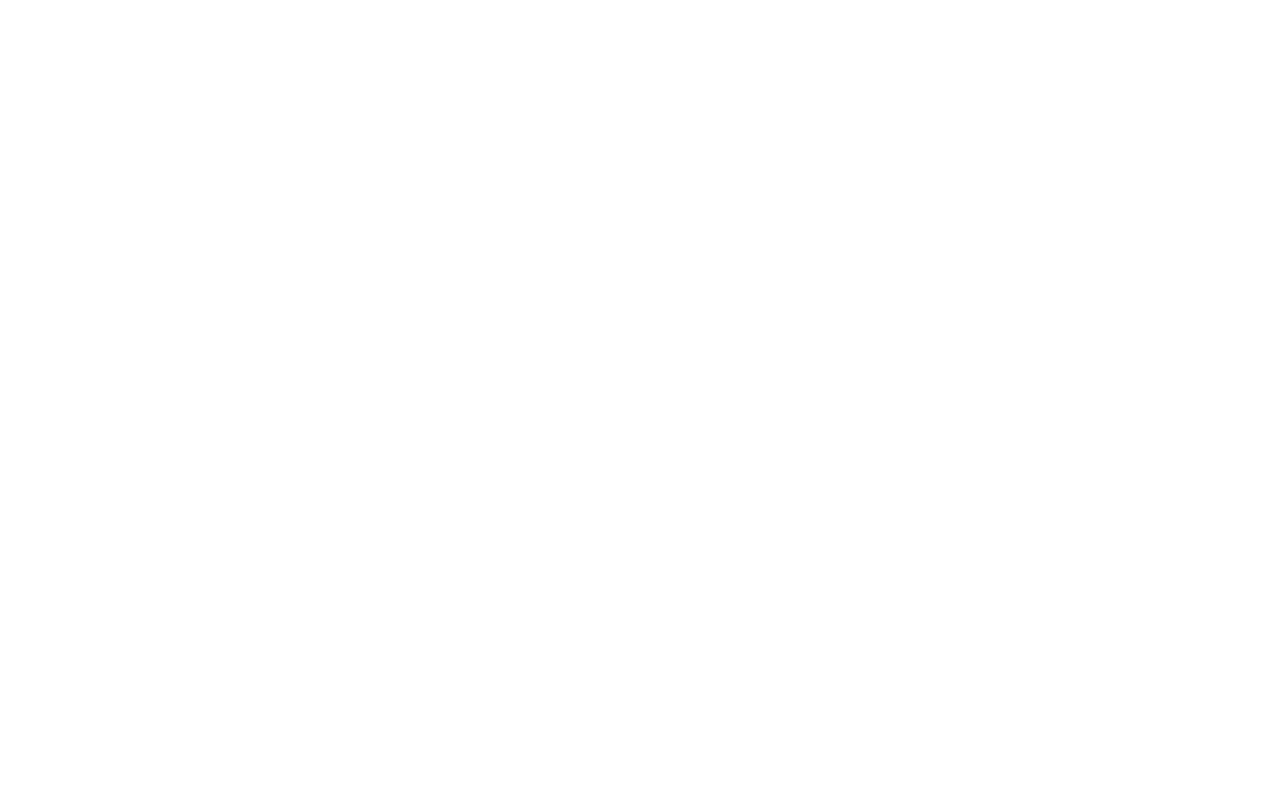
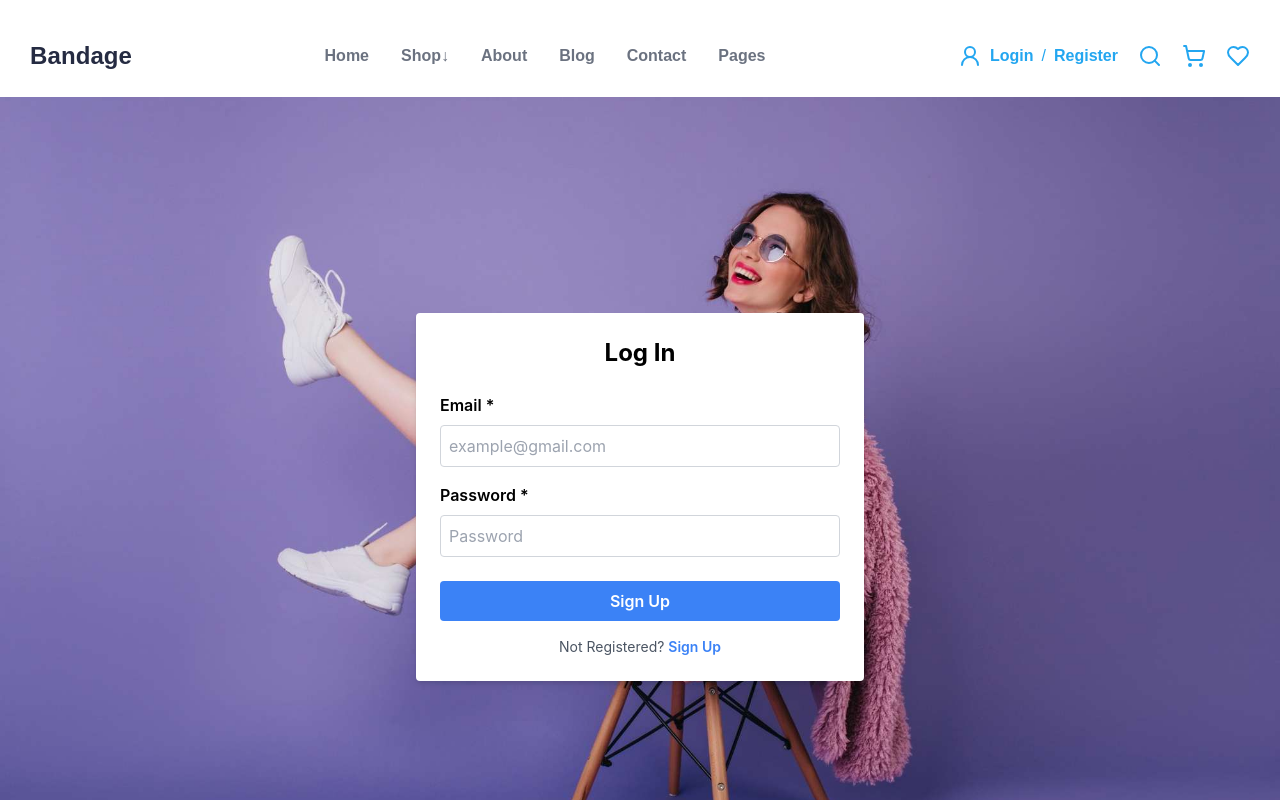
Before and after one commit to furkanozanyuce/my-ecommerce, a React (Vite) app: page /login in a window 1280 px wide. Shown: the top 800 px of the page. Built offline with nearby package versions, Linux system fonts and the light colour scheme.

Commit message:
created login page, added toastify for success and error to login and signup

```diff
--- a/src/App.jsx
+++ b/src/App.jsx
@@ -4,6 +4,9 @@
 import HomePage from "./pages/HomePage"
 import ShopPage from './pages/ShopPage'
 import SignupForm from './pages/SignupForm'
+import LoginForm from './pages/LoginForm'
+import { ToastContainer } from 'react-toastify'
+import 'react-toastify/dist/ReactToastify.css';
 
 function App() {
 
@@ -19,7 +22,11 @@
         <Route path="/signup">
           <SignupForm />
         </Route>
+        <Route path="/login">
+          <LoginForm />
+        </Route>
       </Switch>
+      <ToastContainer />
     </div>
   )
 }
--- a/src/layout/Header.jsx
+++ b/src/layout/Header.jsx
@@ -1,7 +1,6 @@
 import { useState } from "react";
 import { Heart, Menu, Search, ShoppingCart, UserRound } from "lucide-react";
-import { NavLink } from "react-router-dom";
-import { useHistory} from 'react-router-dom';
+import { NavLink, useHistory, Link } from "react-router-dom";
 
 function Header() {
     const [isMobileMenuOpen, setIsMobileMenuOpen] = useState(false);
@@ -9,9 +8,6 @@
     const history = useHistory();
 
 
-    const signUpHandle = () => {
-        history.push("/signup");
-    }
     const mainPageHandle = () => {
         history.push("/");
     }
@@ -61,10 +57,16 @@
                     )}
                 </nav>
                 <div className="text-[#3C403D] md:text-[#23A6F0] flex gap-[20px] items-center">
-                    <button onClick={signUpHandle} className="hover:text-gray-500 flex gap-2 font-semibold">
-                        <UserRound />
-                        <p className="hidden lg:block">Login / Register</p>
-                    </button>
+                    <div className="flex gap-2">
+                        <button className="hover:text-gray-500 font-semibold">
+                            <UserRound />
+                        </button>
+                        <div className="flex gap-2">
+                            <Link to="/login" className="hover:text-gray-500 font-semibold">Login</Link>
+                            <p>/</p>
+                            <Link to="/signup" className="hover:text-gray-500 font-semibold">Register</Link>
+                        </div>
+                    </div>
                     <button className="hover:text-gray-500">
                         <Search />
                     </button>
--- /dev/null
+++ b/src/pages/LoginForm.jsx
@@ -0,0 +1,106 @@
+import React, { useEffect, useState } from 'react';
+import { useForm } from 'react-hook-form';
+import axios from 'axios';
+import { useHistory, Link } from 'react-router-dom';
+import PageContent from '../layout/PageContent';
+import { toast } from 'react-toastify';
+
+const axiosInstance = axios.create({
+  baseURL: 'https://workintech-fe-ecommerce.onrender.com',
+});
+
+const LoginForm = () => {
+  const { register, handleSubmit, watch, setValue, formState: { errors, isSubmitting } } = useForm();
+  const history = useHistory();
+
+  const onSubmit = async (data) => {
+    try {
+      let postData = {
+        email: data.email,
+        password: data.password,
+      };
+
+      await axiosInstance.post('/login', postData);
+      toast.success('Login successful!');
+      history.push("/");
+    } catch (error) {
+      console.error('Error during login:', error);
+      toast.error('Login failed. Please try again.');
+    }
+  };
+
+  return (
+    <PageContent>
+    <div className="flex items-center justify-center min-h-screen bg-cover bg-center bg-no-repeat p-4" style={{ backgroundImage: `url('/images/signup-img.jpg')` }}>
+      <form onSubmit={handleSubmit(onSubmit)} className="bg-white w-full max-w-md p-6 rounded shadow-md">
+        <h2 className="text-2xl font-bold text-center mb-6">Log In</h2>
+
+        <div className="mb-4">
+          <label className="block mb-2 font-semibold">Email *</label>
+          <input
+            {...register('email', { required: true, pattern: /^\S+@\S+$/i })}
+            className={`border p-2 w-full rounded ${errors.email ? 'border-red-500' : 'border-gray-300'}`}
+            placeholder="example@gmail.com"
+          />
+          {errors.email && <span className="text-red-500 text-sm">Email is required and must be valid.</span>}
+        </div>
+
+        <div className="mb-4">
+          <label className="block mb-2 font-semibold">Password *</label>
+          <input
+            type="password"
+            {...register('password', {
+              required: true,
+            })}
+            className={`border p-2 w-full rounded ${errors.password ? 'border-red-500' : 'border-gray-300'}`}
+            placeholder="Password"
+          />
+          {errors.password && (
+            <span className="text-red-500 text-sm">
+              Please enter correct password.
+            </span>
+          )}
+        </div>
+
+        <button
+          type="submit"
+          disabled={isSubmitting}
+          className="w-full mt-6 bg-blue-500 text-white font-semibold py-2 rounded hover:bg-blue-600 transition disabled:opacity-50 flex items-center justify-center"
+        >
+          {isSubmitting && (
+            <svg
+              className="animate-spin h-5 w-5 mr-3 text-white"
+              xmlns="http://www.w3.org/2000/svg"
+              fill="none"
+              viewBox="0 0 24 24"
+            >
+              <circle
+                className="opacity-25"
+                cx="12"
+                cy="12"
+                r="10"
+                stroke="currentColor"
+                strokeWidth="4"
+              ></circle>
+              <path
+                className="opacity-75"
+                fill="currentColor"
+                d="M4 12a8 8 0 018-8v8H4z"
+              ></path>
+            </svg>
+          )}
+          {isSubmitting ? 'Submitting...' : 'Sign Up'}
+        </button>
+
+        <div className="mt-4 text-center">
+          <p className="text-sm text-gray-600">
+            Not Registered? <Link to="/signup" className="text-blue-500 hover:text-blue-600 font-semibold">Sign Up</Link>
+          </p>
+        </div>
+      </form>
+    </div>
+    </PageContent>
+  );
+};
+
+export default LoginForm;
--- a/src/pages/SignupForm.jsx
+++ b/src/pages/SignupForm.jsx
@@ -3,6 +3,7 @@
 import axios from 'axios';
 import { useHistory, Link } from 'react-router-dom';
 import PageContent from '../layout/PageContent';
+import { toast } from 'react-toastify';
 
 const axiosInstance = axios.create({
   baseURL: 'https://workintech-fe-ecommerce.onrender.com',
@@ -48,11 +49,11 @@
       }
 
       await axiosInstance.post('/signup', postData);
-      alert('You need to click link in email to activate your account!');
+      toast.success('You need to click link in email to activate your account!');
       history.goBack();
     } catch (error) {
       console.error('Error during signup:', error);
-      alert('Signup failed. Please try again.');
+      toast.error('Signup failed. Please try again.');
     }
   };
 
```
